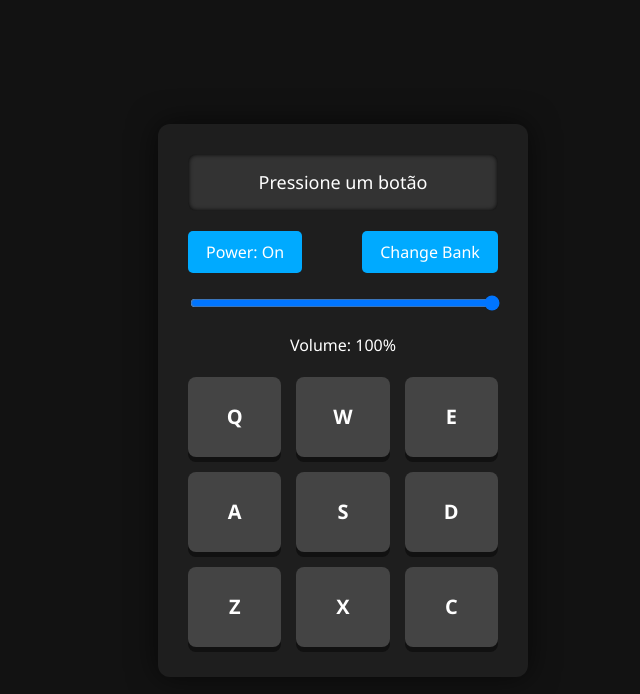
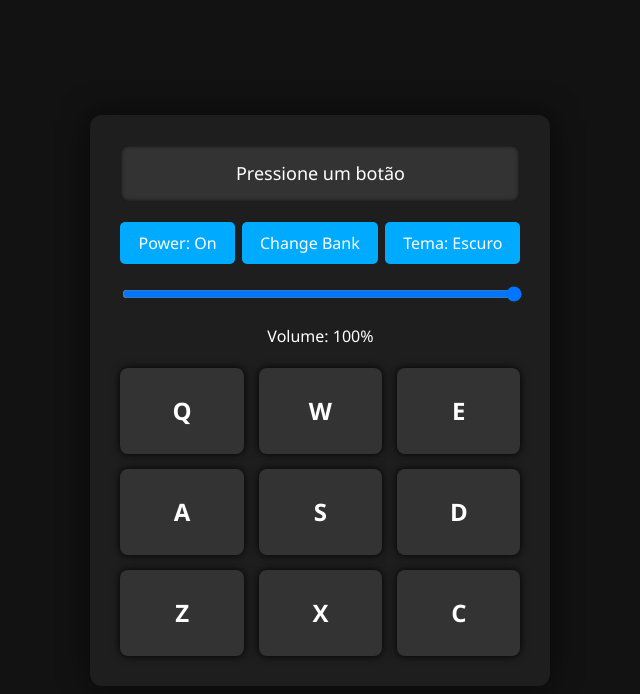
Before and after one commit to Pedro-Eyer/drum-machine, a React (Vite) app: page / in a window 1280 px wide. Shown: the top 694 px of the page, without its empty margins (327-967 px from the left). Built offline with nearby package versions, Linux system fonts and the light colour scheme.

Commit message:
tema claro/escuro

```diff
--- a/src/App.css
+++ b/src/App.css
@@ -117,3 +117,109 @@ body {
   box-shadow: none;
   color: #999;
 }
+/* Tema escuro (default) */
+#drum-machine.dark {
+  background-color: #1e1e1e;
+  color: white;
+}
+
+/* Tema claro */
+#drum-machine.light {
+  background-color: #f9f9f9;
+  color: #222;
+}
+
+#drum-machine.light #display {
+  background-color: #ddd;
+  color: #222;
+}
+
+#drum-machine.light .drum-pad {
+  background-color: #eee;
+  color: #222;
+  box-shadow: 0 5px #bbb;
+}
+
+#drum-machine.light .drum-pad.active {
+  background-color: #0a74da;
+  color: white;
+  box-shadow: 0 0 15px #0a74da;
+}
+
+#drum-machine.light .controls button {
+  background-color: #0a74da;
+  color: white;
+}
+
+#drum-machine.light .controls button:hover:not(:disabled) {
+  background-color: #065aa8;
+}
+
+/* Botões e controles gerais */
+.controls {
+  display: flex;
+  justify-content: space-between;
+  margin-bottom: 20px;
+}
+
+.controls button {
+  background: #00aaff;
+  border: none;
+  color: white;
+  padding: 10px 18px;
+  font-size: 1rem;
+  border-radius: 5px;
+  cursor: pointer;
+  transition: background 0.3s ease;
+}
+
+.controls button:hover:not(:disabled) {
+  background: #0077cc;
+}
+
+.controls button:disabled {
+  background: #555 !important;
+  cursor: not-allowed;
+  opacity: 0.6;
+}
+
+.volume-slider {
+  margin-bottom: 20px;
+  text-align: center;
+}
+
+.volume-slider input[type=range] {
+  width: 100%;
+  cursor: pointer;
+}
+
+.drum-pads {
+  display: grid;
+  grid-template-columns: repeat(3, 1fr);
+  gap: 15px;
+}
+
+.drum-pad {
+  background-color: #333;
+  border-radius: 8px;
+  text-align: center;
+  padding: 25px 0;
+  font-size: 1.5rem;
+  user-select: none;
+  cursor: pointer;
+  box-shadow: 0 0 8px #000;
+  transition: background 0.2s ease, transform 0.1s ease;
+}
+
+.drum-pad.active {
+  background-color: #00aaff;
+  box-shadow: 0 0 15px #00aaff;
+  transform: scale(1.05);
+}
+
+.drum-pad.disabled {
+  cursor: not-allowed;
+  background: #555;
+  box-shadow: none;
+  color: #999;
+}
--- a/src/App.jsx
+++ b/src/App.jsx
@@ -31,9 +31,10 @@ function App() {
   const [volume, setVolume] = useState(1);
   const [power, setPower] = useState(true);
   const [currentBank, setCurrentBank] = useState(bankOne);
+  const [darkMode, setDarkMode] = useState(true); // Tema começa escuro
 
   const playSound = (key) => {
-    if (!power) return; // Não toca se desligado
+    if (!power) return;
 
     const audio = document.getElementById(key);
     if (audio) {
@@ -83,8 +84,12 @@ function App() {
     }
   };
 
+  const toggleDarkMode = () => {
+    setDarkMode(prev => !prev);
+  };
+
   return (
-    <div id="drum-machine">
+    <div id="drum-machine" className={darkMode ? "dark" : "light"}>
       <div id="display">{display}</div>
 
       <div className="controls">
@@ -94,6 +99,10 @@ function App() {
 
         <button onClick={toggleBank} disabled={!power}>
           Change Bank
+        </button>
+
+        <button onClick={toggleDarkMode}>
+          Tema: {darkMode ? "Escuro" : "Claro"}
         </button>
       </div>
 
```
